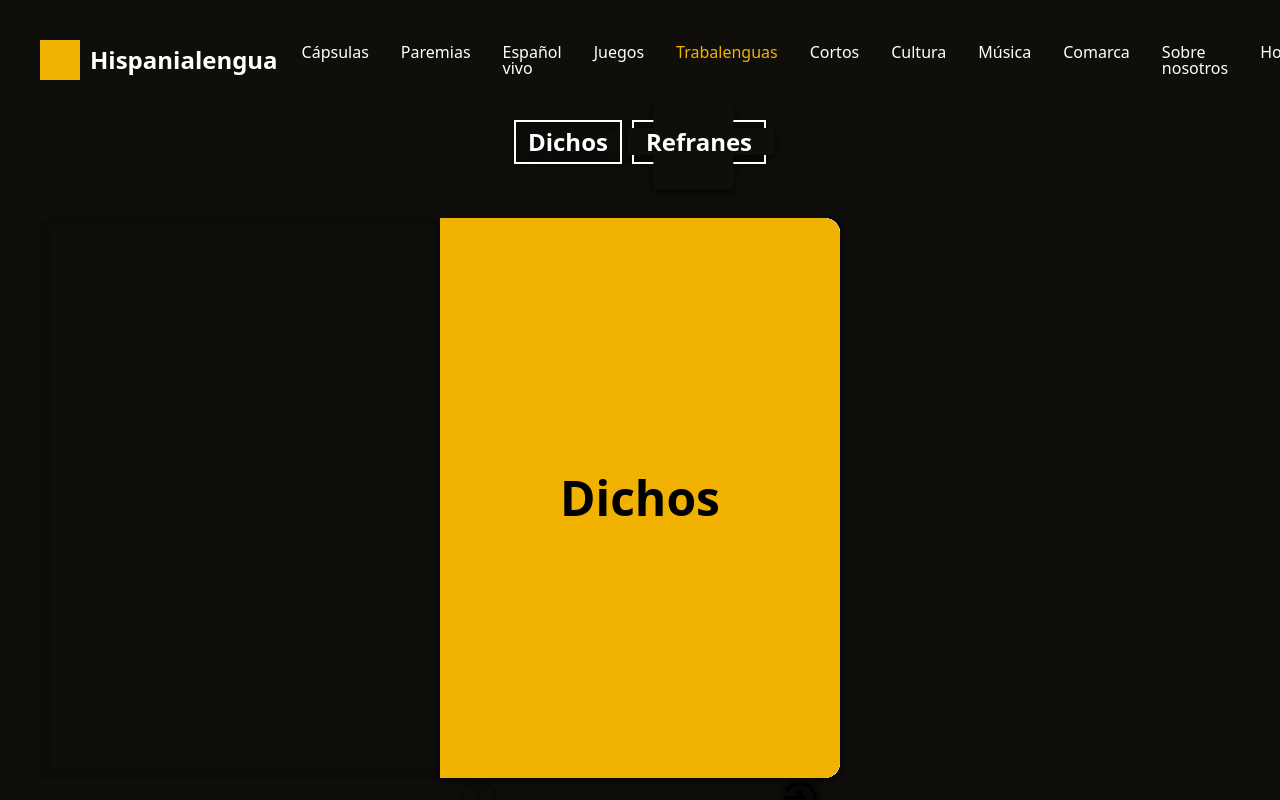
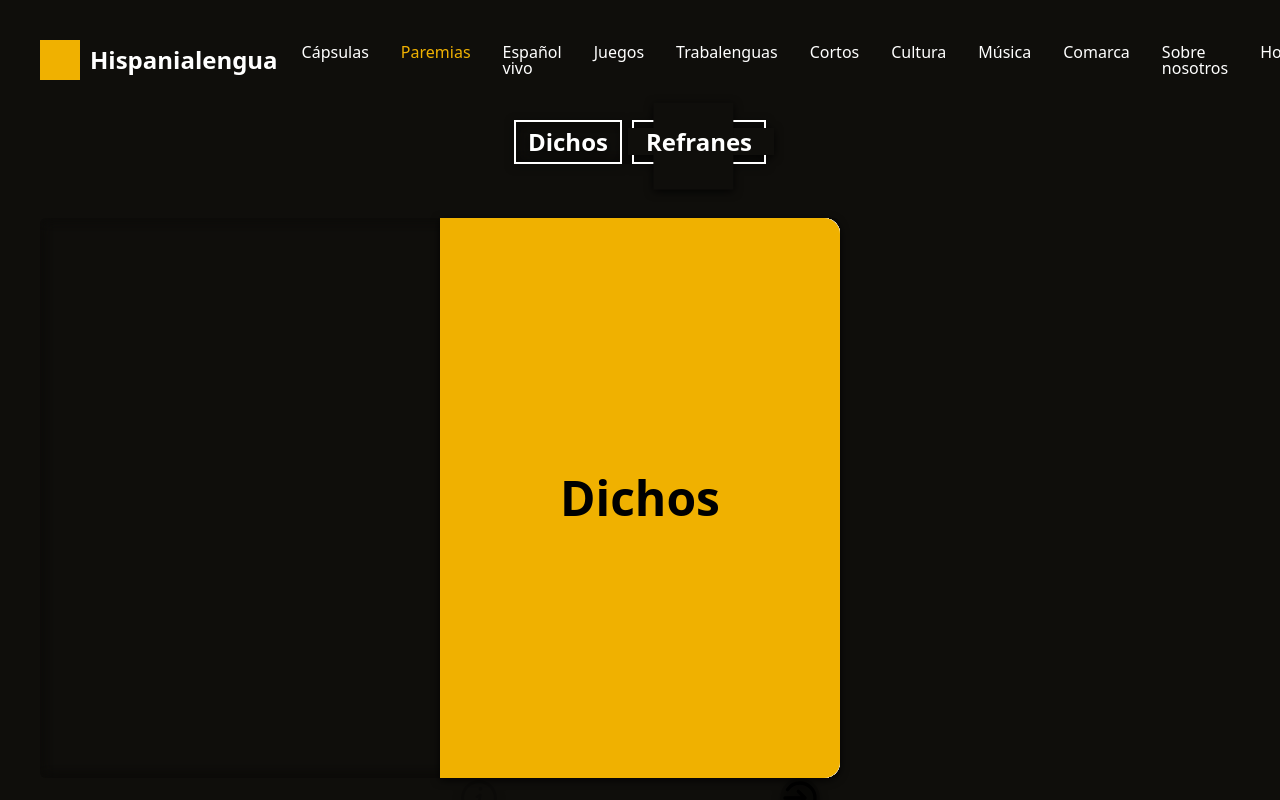
Before and after one commit to soniagomezgarcia97/Hispanialengua, a React (Vite) app: page /Hispanialengua/paremias in a window 1280 px wide. Shown: the top 800 px of the page. Built offline with nearby package versions, Linux system fonts and the light colour scheme.

Commit message:
resaltado header

```diff
--- a/src/Pages/Capsulas.tsx
+++ b/src/Pages/Capsulas.tsx
@@ -75,11 +75,11 @@ const Capsulas = () => {
           </div>
           {/* Menu */}
           <ul className={`text-white ml-[20%] lg:flex lg:flex-row lg:ml-0 justify-center items-start gap-8 ${menuDesplegable ? "flex flex-col justify-center items-start gap-8" : "hidden"}`}>
-            <li><Link to={"/capsulas"}>Cápsulas</Link></li>
+            <li className="text-yellow-500"><Link to={"/capsulas"}>Cápsulas</Link></li>
             <li><Link to={"/paremias"}>Paremias</Link></li>
             <li><Link to={"/espanol-vivo"}>Español vivo</Link></li>
             <li><Link to={"/juegos"}>Juegos</Link></li>
-            <li className="text-yellow-500"><Link to={"/trabalenguas"}>Trabalenguas</Link></li>
+            <li><Link to={"/trabalenguas"}>Trabalenguas</Link></li>
             <li><Link to={"/cortos"}>Cortos</Link></li>
             <li><Link to={"/cultura"}>Cultura</Link></li>
             <li><Link to={"/musica"}>Música</Link></li>
--- a/src/Pages/Paremias.tsx
+++ b/src/Pages/Paremias.tsx
@@ -77,10 +77,10 @@ const Paremias = () => {
         {/* Menu */}
         <ul className={`text-white ml-[20%] lg:flex lg:flex-row lg:ml-0 justify-center items-start gap-8 ${menuDesplegable ? "flex flex-col justify-center items-start gap-8" : "hidden"}`}>
           <li><Link to={"/capsulas"}>Cápsulas</Link></li>
-          <li><Link to={"/paremias"}>Paremias</Link></li>
+          <li className="text-yellow-500"><Link to={"/paremias"}>Paremias</Link></li>
           <li><Link to={"/espanol-vivo"}>Español vivo</Link></li>
           <li><Link to={"/juegos"}>Juegos</Link></li>
-          <li className="text-yellow-500"><Link to={"/trabalenguas"}>Trabalenguas</Link></li>
+          <li><Link to={"/trabalenguas"}>Trabalenguas</Link></li>
           <li><Link to={"/cortos"}>Cortos</Link></li>
           <li><Link to={"/cultura"}>Cultura</Link></li>
           <li><Link to={"/musica"}>Música</Link></li>
```
